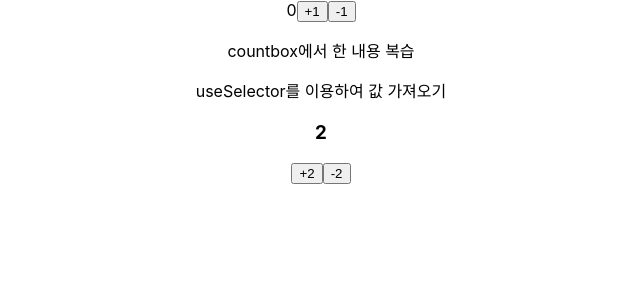
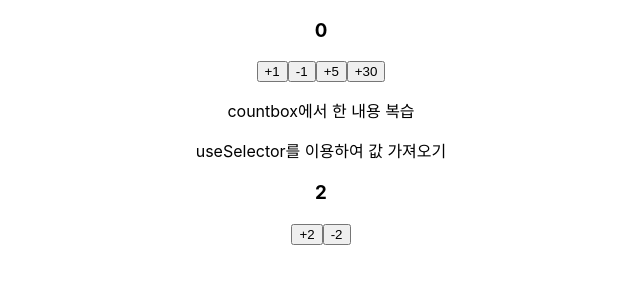
Before and after one commit to KIMPPT/React-Redux, a React (Create React App) app in the folder react-redux/: page / in a window 1280 px wide. Shown: the top 300 px of the page, without its empty margins (319-959 px from the left). Built offline with nearby package versions, Linux system fonts and the light colour scheme.

Commit message:
05111558

```diff
--- a/react-redux/src/components/CounterBox.jsx
+++ b/react-redux/src/components/CounterBox.jsx
@@ -3,7 +3,7 @@ import React from "react";
 //reducer에 있는 값을 수정 : useDispatch
 import { useDispatch, useSelector } from "react-redux";
 //dispatch에서 사용할 action 함수
-import { increase, decrease } from "../modules/counter";
+import { increase, decrease, change, change2 } from "../modules/counter";
 import ExCountBox from "./ExCountBox";
 export default function CounterBox() {
   //useSelector로 값 가져오기
@@ -23,7 +23,7 @@ export default function CounterBox() {
   let dispatch = useDispatch();
   return (
     <div>
-      {counter}
+      <h3>{counter}</h3>
       <button
         onClick={() => {
           //값을 수정하기 위해서 dispatch와 action함수 사용
@@ -41,6 +41,14 @@ export default function CounterBox() {
       >
         -1
       </button>
+        <button
+        onClick={()=>{
+            dispatch(change(5))
+        }}>+5</button>
+        <button
+        onClick={()=>{
+            dispatch(change2(30))
+        }}>+30</button>
       <br />
       <ExCountBox />
     </div>
--- a/react-redux/src/modules/counter.js
+++ b/react-redux/src/modules/counter.js
@@ -8,11 +8,20 @@ reducer함수 : 액션의 타입을 받아와서 실행(변화)*/
 state:0
 action:"INCREASE","DECREASE"
 action 생성 함수로 만들어서 사용 (return값이 객체)
+action 중에서 외부에서 값을 가져와서 추가, 수정 하는 action
+>action 생성 함수의 매개변수를 통해서 외부의 값을 들고 옴
 */
 
 //action 객체를 반환하는 action 생성 함수
 export let increase = () => ({ type: "INCREASE" });
 export let decrease = () => ({ type: "DECREASE" });
+/*매개변수를 통해서 값을 받아와서 사용
+num:dispatch에서 change 함수를 불러와서 사용했을 때 정해짐
+num에는 숫자값을 넣겠다 해서, num 이름으로 붙여줌
+*/
+export let change = num => ({ type: "CHANGE",num });
+export let change2 = num => ({ type: "CHANGE2",num });
+
 //state의 기본값 작성
 let initalState = 0;
 //action과 state를 받아와서 state를 바꾸는 reducer함수
@@ -26,6 +35,15 @@ function counter(state = initalState, action) {
     case "DECREASE": {
       return state - 1;
     }
+    case "CHANGE":{
+      //action에 다른 속성이 있다면 접근해서 사용 가능
+      //action.payload 라는 속성이름을 값으로 전달해서 사용함
+      return state+action.num;
+    }
+    case "CHANGE2":{
+      //이렇게 짠 경우 change2(num)의 num 값이 state값으로 들어간다
+      return action.num;
+    }
     default: {
       return state;
     }
```
